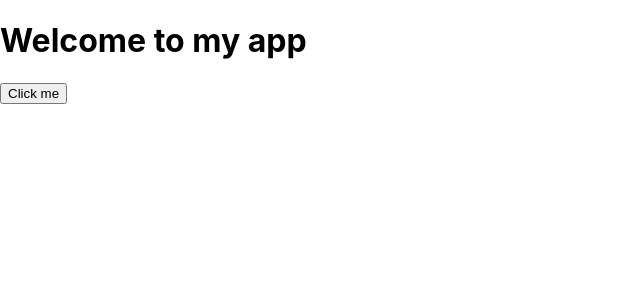
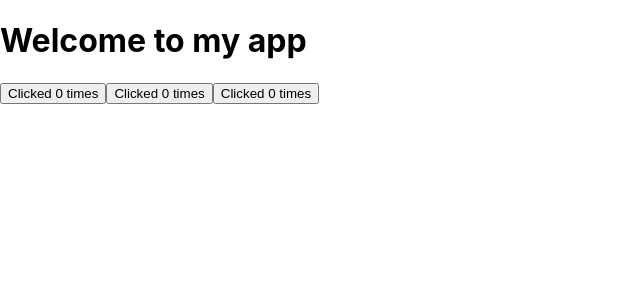
Before and after one commit to hugo-444/-React-QuickStart-, a React (Create React App) app in the folder my-app/: page / in a window 1280 px wide. Shown: the top 300 px of the page, without its empty margins (0-640 px from the left). Built offline with nearby package versions, Linux system fonts and the light colour scheme.

Commit message:
updating the screen

```diff
--- a/my-app/src/App.js
+++ b/my-app/src/App.js
@@ -1,13 +1,16 @@
 import './App.css';
+import { useState } from 'react';
 
 function MyButton() {
+  const [count, setCount] = useState(0);
+
   function handleClick() {
-  alert('You clicked me!');
+  setCount(count + 1);
   }
 
   return (
     <button onClick={handleClick}>
-      Click me
+      Clicked {count} times
     </button>
   );
 }
@@ -18,7 +21,8 @@ export default function MyApp() {
     <div>
       <h1>Welcome to my app</h1>
       <MyButton />
-
+      <MyButton />
+      <MyButton />
     </div>
   );
 }
```
